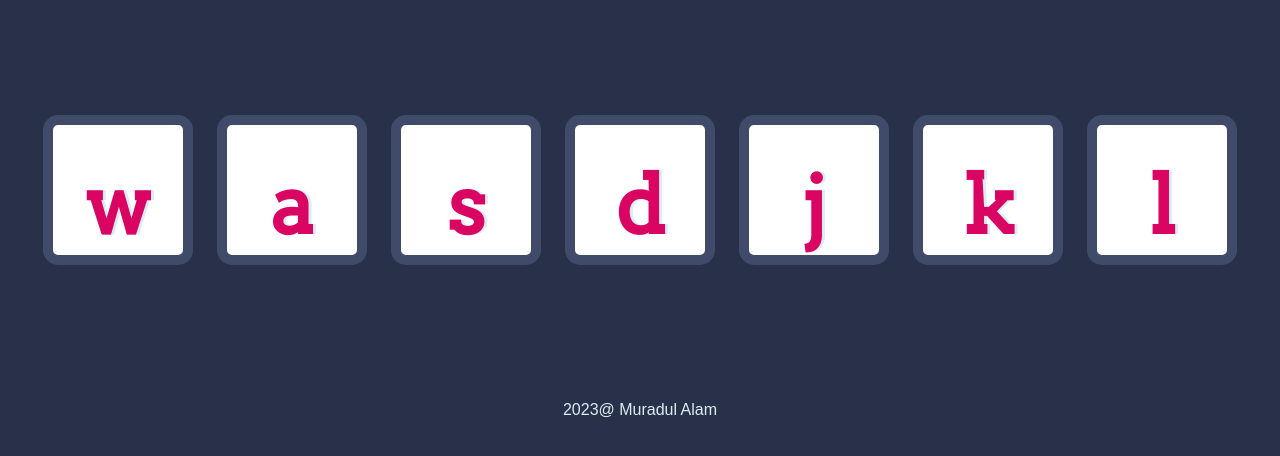
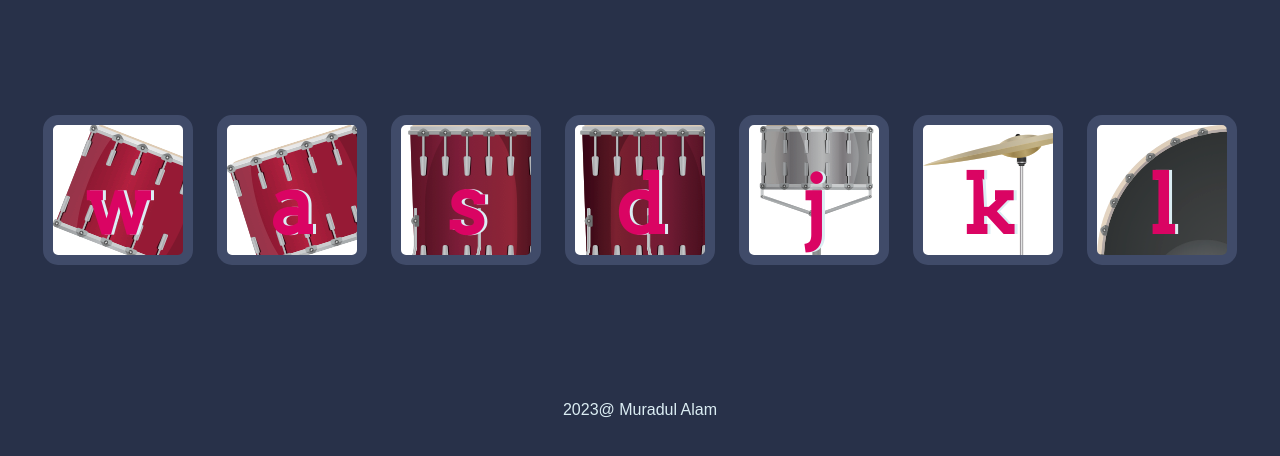
Before and after one commit to Murad14/Drum-Kit, a plain HTML site: page index.html in a window 1280 px wide. Shown: the part 174-630 px from the top of the page. Drawn offline with Linux system fonts and the light colour scheme.

Commit message:
modified

```diff
--- a/styles.css
+++ b/styles.css
@@ -18,30 +18,32 @@ footer {
 
 .w {
 
+  background-image: url(images/tom1.png)
+
 }
 
 .a {
-
+  background-image: url(images/tom2.png)
 }
 
 .s {
-
+  background-image: url(images/tom3.png)
 }
 
 .d {
-
+  background-image: url(images/tom4.png)
 }
 
 .j {
-
+  background-image: url(images/snare.png)
 }
 
 .k {
-
+  background-image: url(images/crash.png)
 }
 
 .l {
-
+  background-image: url(images/kick.png)
 }
 
 .set {
```
